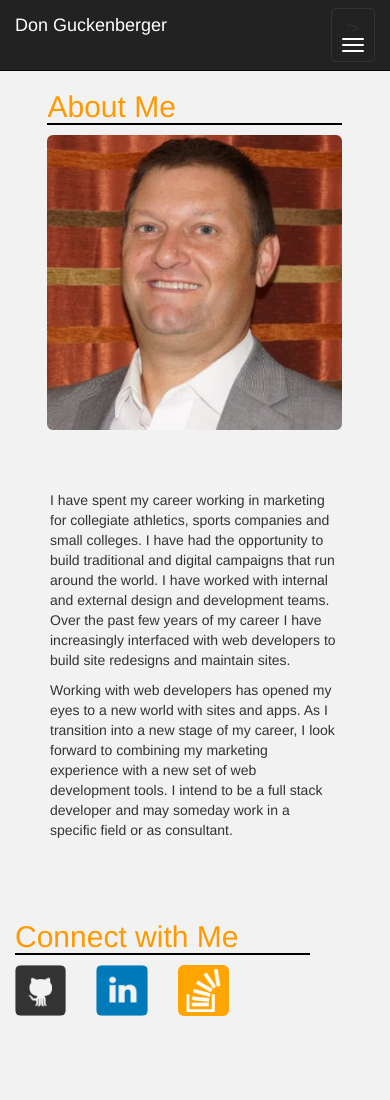
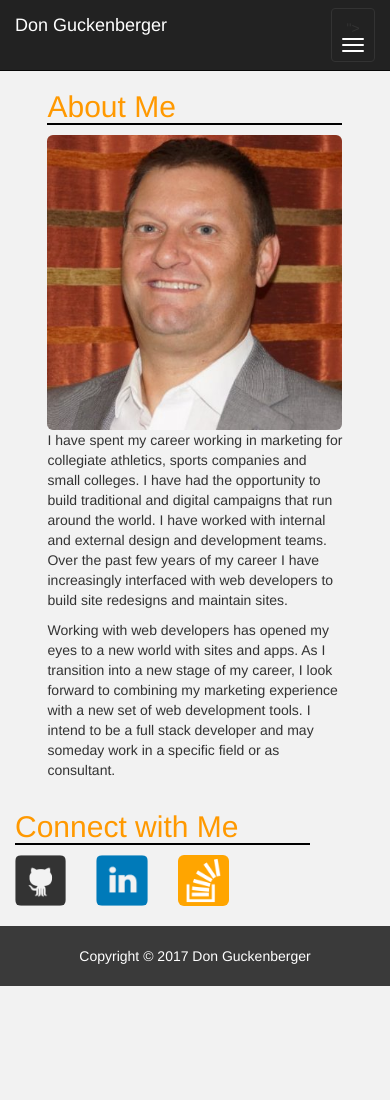
Before and after one commit to obidon23/obidon23.github.io, a plain HTML site: page index.html in a window 390 px wide. Shown: the top 1100 px of the page. After the commit the page ends 986 px from the top, so only its background shows below. Drawn offline with nearby package versions, Linux system fonts and the light colour scheme.

Commit message:
updated footer

```diff
--- a/assets/css/style.css
+++ b/assets/css/style.css
@@ -1,10 +1,18 @@
+html {
+    min-height: 100%;
+    display: block;
+    position: relative;
 
+}
 body {
 	margin-top: 70px;
 	background-color: #f2f2f2;
-	position: relative;
+  margin-bottom: 60px;
 }
 
+li {
+  padding-top: 10px;
+}
 .nav {
 	margin-right: 10px;
 }
@@ -13,7 +21,10 @@ body {
 /*	background-color: #fff;
 */}
 
-#connect {
+/*.main-content {
+  height: 100%;
+}
+*/#connect {
 	margin-bottom: 20px;
 }
 
@@ -73,11 +84,12 @@ form {
 }
 
 #footer {
+  position: absolute;
+  bottom: 0;
 	text-align: center;
 	background-color: #3a3a3a;
-	padding: 20px;
 	color: #fff;
-	position: absolute;
-	bottom: -130px;
 	width: 100%;
+  height: 60px;
+  padding: 20px;
 }
--- a/index.html
+++ b/index.html
@@ -23,7 +23,7 @@
 <body>
 
   <div class="container-fluid">
-
+    <!-- This is the navigation bar -->
     <nav class="navbar navbar-inverse navbar-fixed-top">
 
       <div class="navbar-header">
@@ -33,7 +33,7 @@
           <span class="icon-bar"></span>
         </button>
 
-         <p class="navbar-brand">Don Guckenberger</p>
+         <p class="p p-default navbar-brand">Don Guckenberger</p>
       </div>
 
       <div class="collapse navbar-collapse" id="mainNavBar">
@@ -48,17 +48,20 @@
 
    </nav>
 
+      <!-- This is the bio/portfolio/form section -->
+      <div class="row main-content">
+
+        <div class="col-lg-7 col-lg-offset-1 col-md-3 col-md-offset-1 col-sm-3 col-sm-offset-1 col-xs-10 col-xs-offset-1" >
 
           <div class="row">
-
-        <div class="col-lg-3 col-lg-offset-1 col-md-3 col-md-offset-1 col-sm-3 col-sm-offset-1 col-xs-10 col-xs-offset-1" id="main-content">
-
+            <div class="col-lg-12">
               <h2>About Me</h2>
+                <div class="row">
+                  <div class="col-lg-6 headshot">
                   <img src="assets/images/headshot.jpg" class="img-rounded img-responsive" width="100%" alt="Don Guckenberger">
-
                 </div>
 
-        <div class="col-lg-4 col-md-4 col-sm-4 col-xs-12" id="bio">
+                <div class="col-lg-6 bio">
                   <p>
                     I have spent my career working in marketing for collegiate athletics, sports companies and small colleges. I have had the opportunity to build traditional and digital campaigns that run around the world. I have worked with internal and external design and development teams. Over the past few years of my career I have increasingly interfaced with web developers to build site redesigns and maintain sites.
                  </p>
@@ -66,28 +69,33 @@
                     Working with web developers has opened my eyes to a new world with sites and apps. As I transition into a new stage of my career, I look forward to combining my marketing experience with a new set of web development tools. I intend to be a full stack developer and may someday work in a specific field or as consultant.
                   </p>
                 </div>
-
-<!--       <div class="col-xs-1">
-      </div> -->
+              </div>
+            </div>
+          </div>
+        </div>
+      <!-- This is the connect section of the page -->
       <div class="col-lg-4 col-md-4 col-sm-4 col-xs-10" id="connect">
-
+        <div class="row">
+          <div class="col-lg-12">
             <h2>Connect with Me</h2>
-
+          </div>
+        </div>
+        <!-- This section shows the icons in a nice grid -->
         <div class="row">
           <div class="col-lg-3 col-md-3 col-sm-3 col-xs-3">
               <a href="https://github.com/obidon23" target="_blank"><img src="assets/images/github-128.png" class="img img-default img-rounded" alt="GitHub" /></a>
           </div>
-              <div class="col-lg-3 col-md-3 col-sm-3 col-xs-3"">
+          <div class="col-lg-3 col-md-3 col-sm-3 col-xs-3">
                   <a href="https://www.linkedin.com/in/don-guckenberger-m-s-3270bb7/" target="_blank"><img src="assets/images/linkedin-128.png" class="img img-default img-rounded" alt="LinkedIn" /></a>
           </div>
-            <div class="col-lg-3 col-md-3 col-sm-3 col-xs-3"">
+          <div class="col-lg-3 col-md-3 col-sm-3 col-xs-3">
               <a href="http://stackoverflow.com/users/7921937/d-guckenberger" target="_blank"><img src="assets/images/stackoverflow-128.png" class="img img-default img-rounded" alt="Stack Overflow" /></a>
           </div>
         </div>
 
       </div>
+    </div>
 
-   </div>
 
 
   <footer>
```
Lines whose indentation alone changed are shown as unchanged.
